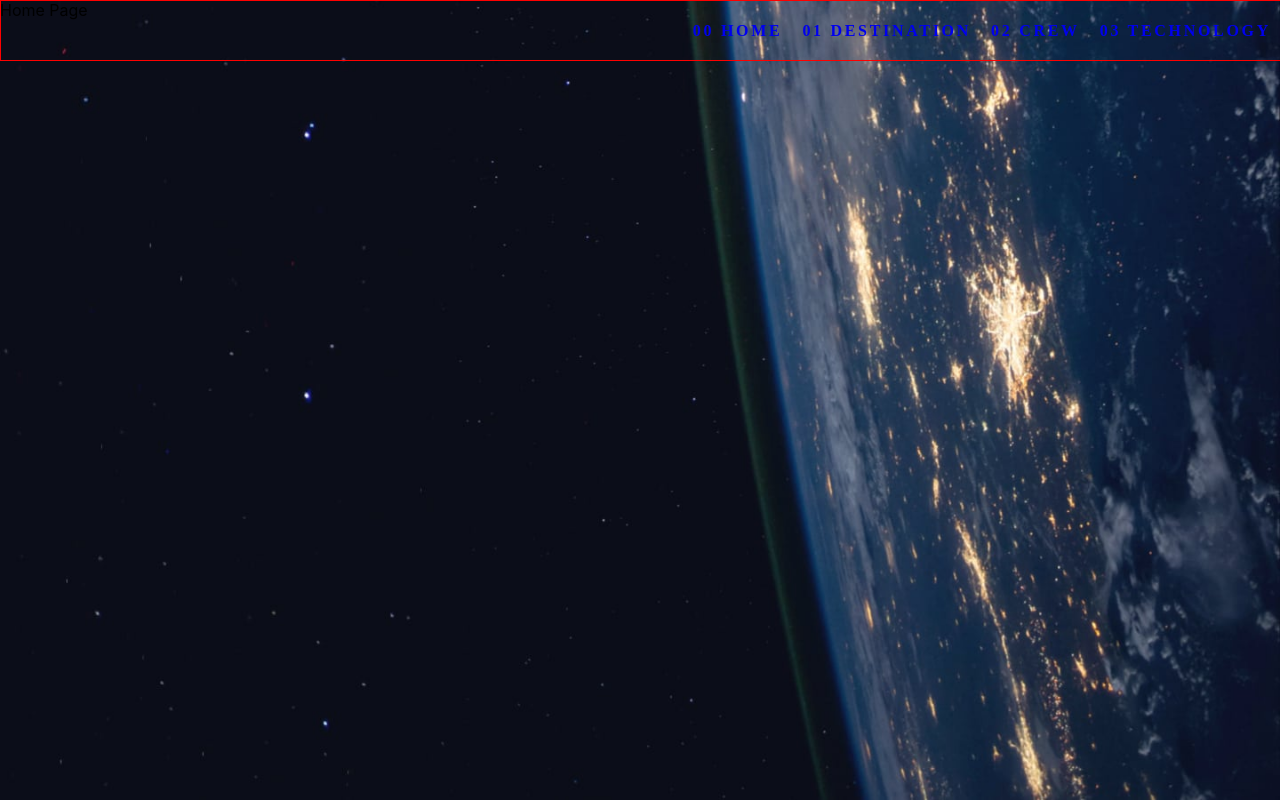
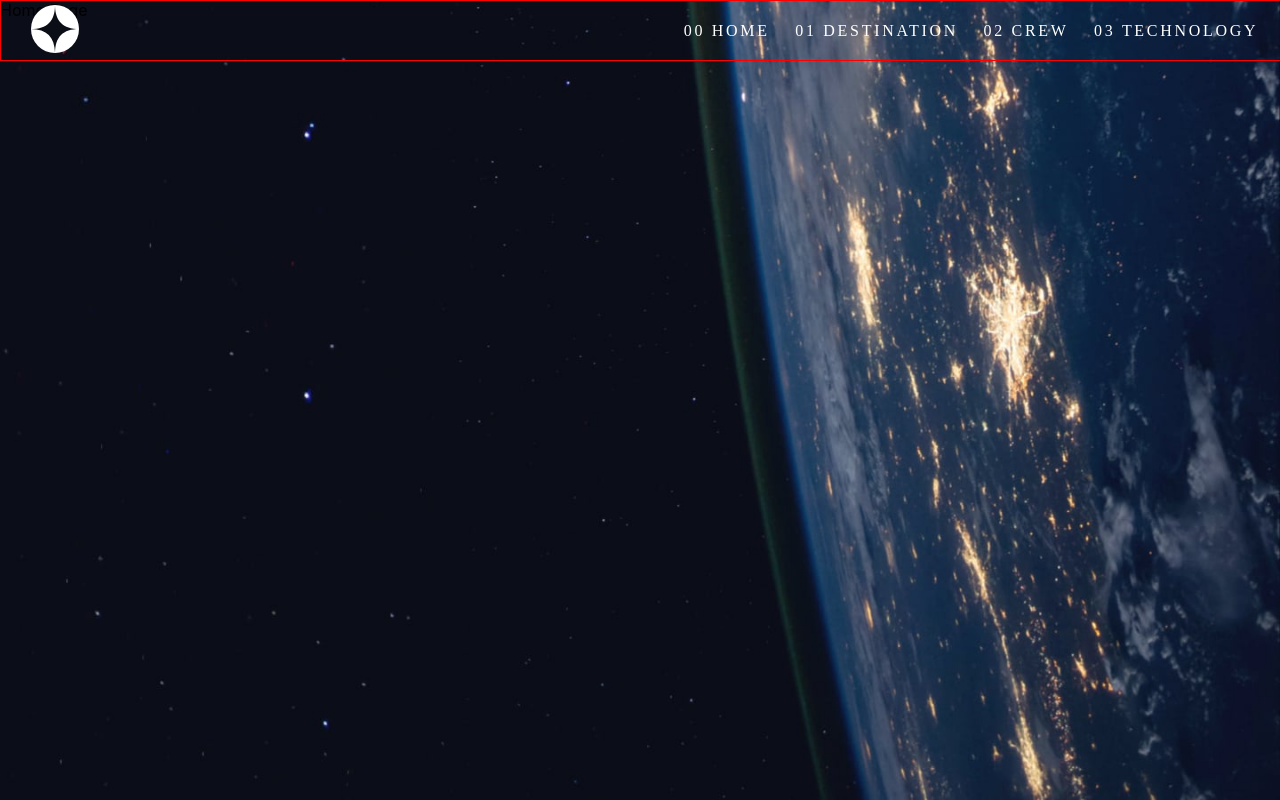
Before and after one commit to GawahChan/FM-Space-Tourism-Challenge, a React (Create React App) app: page / in a window 1280 px wide. Built offline with nearby package versions, Linux system fonts and the light colour scheme.

Commit message:
Added themes, global styles as well as page stylings

```diff
--- a/src/App.css
+++ /dev/null
@@ -1,38 +0,0 @@
-.App {
-  text-align: center;
-}
-
-.App-logo {
-  height: 40vmin;
-  pointer-events: none;
-}
-
-@media (prefers-reduced-motion: no-preference) {
-  .App-logo {
-    animation: App-logo-spin infinite 20s linear;
-  }
-}
-
-.App-header {
-  background-color: #282c34;
-  min-height: 100vh;
-  display: flex;
-  flex-direction: column;
-  align-items: center;
-  justify-content: center;
-  font-size: calc(10px + 2vmin);
-  color: white;
-}
-
-.App-link {
-  color: #61dafb;
-}
-
-@keyframes App-logo-spin {
-  from {
-    transform: rotate(0deg);
-  }
-  to {
-    transform: rotate(360deg);
-  }
-}
--- a/src/App.tsx
+++ b/src/App.tsx
@@ -1,11 +1,13 @@
+import NavBar from "./components/navBar/NavBar";
+import Home from "./pages/home/Home";
+import Destination from "./pages/destination/Destination";
+import Crew from "./pages/crew/Crew";
+import Technologypage from "./pages/technology/Technology";
+
 import { BrowserRouter, Routes, Route } from "react-router-dom";
-
-import "./App.css";
-import Crew from "./pages/crew/Crew";
-import Destination from "./pages/destination/Destination";
-import Home from "./pages/home/Home";
-import Technologypage from "./pages/technology/Technology";
-import NavBar from "./components/navBar/NavBar";
+import { ThemeProvider } from "styled-components";
+import { GlobalStyles } from "./utils/styles/GlobalStyles";
+import { theme } from "./utils/styles/Theme";
 
 import {
   HOME_URL,
@@ -17,6 +19,8 @@ import {
 const App = () => {
   return (
     <BrowserRouter>
+      <ThemeProvider theme={theme}>
+        <GlobalStyles />
         <NavBar />
         <Routes>
           <Route path={HOME_URL} element={<Home />} />
@@ -24,6 +28,7 @@ const App = () => {
           <Route path={CREW_URL} element={<Crew />} />
           <Route path={TECHNOLOGY_URL} element={<Technologypage />} />
         </Routes>
+      </ThemeProvider>
     </BrowserRouter>
   );
 };
--- a/src/components/navBar/NavBar.style.tsx
+++ b/src/components/navBar/NavBar.style.tsx
@@ -1,5 +1,6 @@
 import { Link } from "react-router-dom";
 import styled from "styled-components";
+import { device } from "../../utils/Constants";
 
 export const NavBarContainer = styled.div`
   display: flex;
@@ -10,13 +11,38 @@ export const NavBarContainer = styled.div`
   border: 1px solid red;
 `;
 
-export const NavBarLink = styled(Link)`
-  text-decoration: none;
+export const NavBarLogoContainer = styled.div`
+  display: flex;
+  flex: 1;
+  align-items: center;
+
+  box-sizing: border-box;
+  padding-left: 30px;
+  padding-right: 30px;
+`;
+
+export const NavBarHeaderContainer = styled.div`
+  display: flex;
+  flex: 1;
+  justify-content: space-around;
+
+  box-sizing: border-box;
   padding: 10px;
+
+  @media ${device.tablet} {
+    flex: 2;
+  }
 `;
 
 export const NavBarHeader = styled.h1`
-  font-family: Barlow Condensed Regular;
-  font-size: 16px;
-  letter-spacing: 2.7px;
+  color: ${({ theme }) => theme.colours.navText};
+  font-family: ${({ theme }) => theme.typography.secondary};
+  font-size: ${({ theme }) => theme.fontSize.navText};
+  letter-spacing: ${({ theme }) => theme.characterSpace.navText};
+  font-weight: normal;
 `;
+
+export const NavBarLink = styled(Link)`
+  text-decoration: none;
+  cursor: pointer;
+`;
--- a/src/components/navBar/NavBar.tsx
+++ b/src/components/navBar/NavBar.tsx
@@ -4,11 +4,25 @@ import {
   HOME_URL,
   TECHNOLOGY_URL,
 } from "../../utils/Constants";
-import { NavBarContainer, NavBarHeader, NavBarLink } from "./NavBar.style";
+import {
+  NavBarContainer,
+  NavBarHeader,
+  NavBarHeaderContainer,
+  NavBarLink,
+  NavBarLogoContainer,
+} from "./NavBar.style";
+
+import Logo from "../../common/assets/shared/logo.svg";
 
 const NavBar = () => {
   return (
     <NavBarContainer>
+      <NavBarLogoContainer>
+        <NavBarLink to={HOME_URL}>
+          <img src={Logo} alt="logo" />
+        </NavBarLink>
+      </NavBarLogoContainer>
+      <NavBarHeaderContainer>
         <NavBarLink to={HOME_URL}>
           <NavBarHeader>00 HOME</NavBarHeader>
         </NavBarLink>
@@ -21,6 +35,7 @@ const NavBar = () => {
         <NavBarLink to={TECHNOLOGY_URL}>
           <NavBarHeader>03 TECHNOLOGY</NavBarHeader>
         </NavBarLink>
+      </NavBarHeaderContainer>
     </NavBarContainer>
   );
 };
--- a/src/index.tsx
+++ b/src/index.tsx
@@ -1,6 +1,5 @@
 import React from "react";
 import ReactDOM from "react-dom/client";
-import "./index.css";
 import App from "./App";
 import reportWebVitals from "./reportWebVitals";
 
--- a/src/pages/crew/Crew.style.tsx
+++ b/src/pages/crew/Crew.style.tsx
@@ -1,5 +1,5 @@
 import styled from "styled-components";
-import { PageContainer } from "../Shared.style";
+import { PageContainer } from "../pages.style";
 import { device } from "../../utils/Constants";
 
 export const CrewPageContainer = styled(PageContainer)`
--- a/src/pages/destination/Destination.style.tsx
+++ b/src/pages/destination/Destination.style.tsx
@@ -1,5 +1,5 @@
 import styled from "styled-components";
-import { PageContainer } from "../Shared.style";
+import { PageContainer } from "../pages.style";
 import { device } from "../../utils/Constants";
 
 export const DestinationPageContainer = styled(PageContainer)`
--- a/src/pages/home/Home.style.tsx
+++ b/src/pages/home/Home.style.tsx
@@ -1,5 +1,5 @@
 import styled from "styled-components";
-import { PageContainer } from "../Shared.style";
+import { PageContainer } from "../pages.style";
 import { device } from "../../utils/Constants";
 
 export const HomePageContainer = styled(PageContainer)`
--- a/src/pages/technology/Technology.style.tsx
+++ b/src/pages/technology/Technology.style.tsx
@@ -1,5 +1,5 @@
 import styled from "styled-components";
-import { PageContainer } from "../Shared.style";
+import { PageContainer } from "../pages.style";
 import { device } from "../../utils/Constants";
 
 export const TechnologyPageContainer = styled(PageContainer)`
--- a/src/index.css
+++ b/src/utils/styles/GlobalStyles.tsx
@@ -1,5 +1,11 @@
+import { createGlobalStyle } from "styled-components";
+import { ThemeType } from "./Theme";
+
+export const GlobalStyles = createGlobalStyle<{ theme: ThemeType }>`
+
 body {
   margin: 0;
+  background: ${({ theme }) => theme.colours.background};
   font-family: -apple-system, BlinkMacSystemFont, 'Segoe UI', 'Roboto', 'Oxygen',
     'Ubuntu', 'Cantarell', 'Fira Sans', 'Droid Sans', 'Helvetica Neue',
     sans-serif;
@@ -11,3 +17,4 @@ code {
   font-family: source-code-pro, Menlo, Monaco, Consolas, 'Courier New',
     monospace;
 }
+`;
--- /dev/null
+++ b/src/utils/styles/Theme.tsx
@@ -0,0 +1,29 @@
+export const theme = {
+  colours: {
+    heading: "#FFFFFF",
+    subHeading: "#D0D6F9",
+    background: "#0b0D17",
+    navText: "#FFFFFF",
+  },
+  typography: {
+    primary: "Bellefair Regular",
+    secondary: "Barlow Condensed Regular",
+  },
+  fontSize: {
+    heading1: "150px",
+    heading2: "100px",
+    heading3: "56px",
+    heading4: "32px",
+    heading5: "28px",
+    subheading1: "28px",
+    subheading2: "14px",
+    navText: "16px",
+  },
+  characterSpace: {
+    heading5: "4.75",
+    subheading2: "2.35",
+    navText: "2.7px",
+  },
+};
+
+export type ThemeType = typeof theme;
```
Also changed, not shown: src/common/favicon-32x32.png (deleted), src/pages/pages.style.tsx (renamed from src/pages/Shared.style.tsx). Lines whose indentation alone changed are shown as unchanged.
